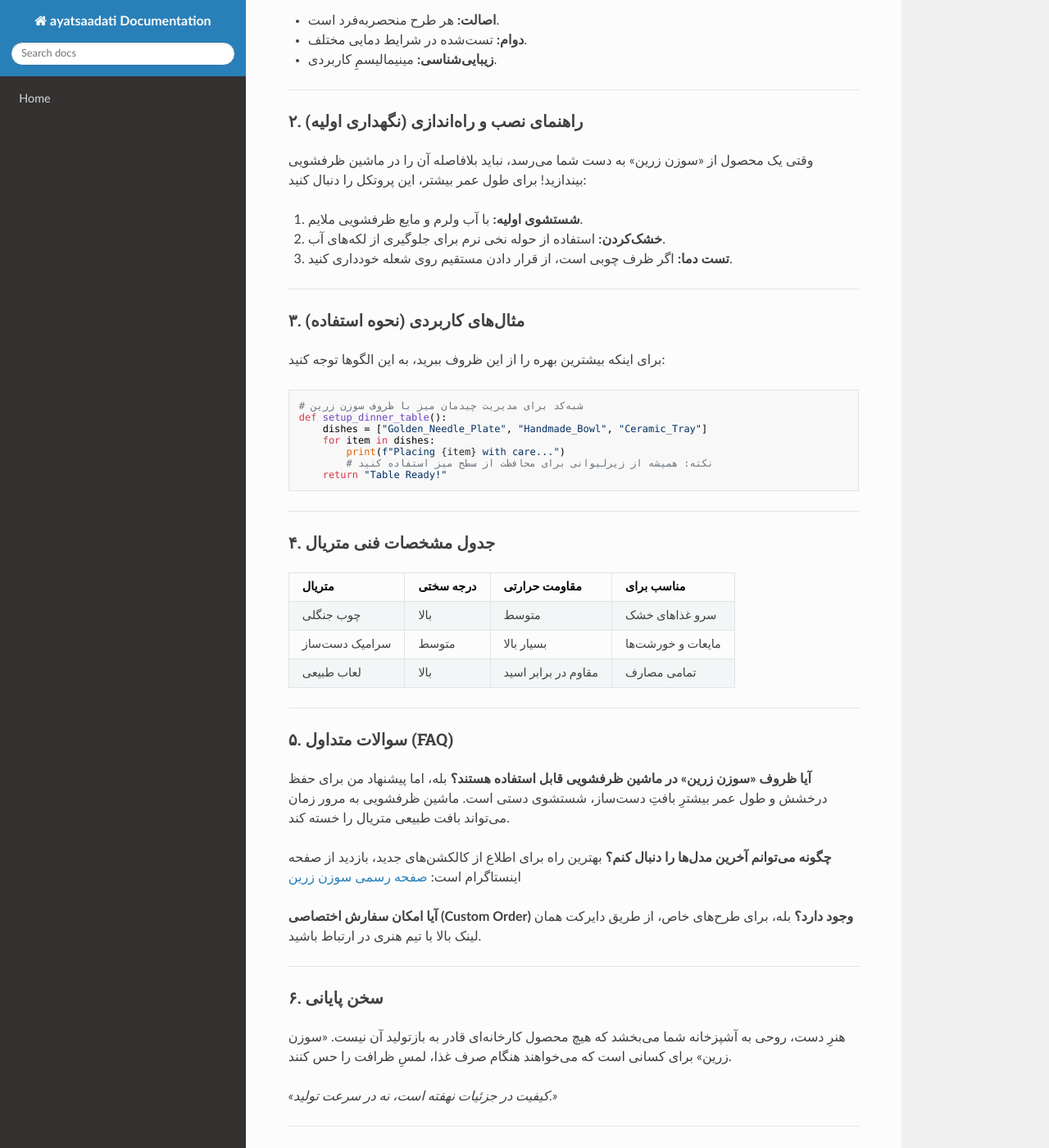
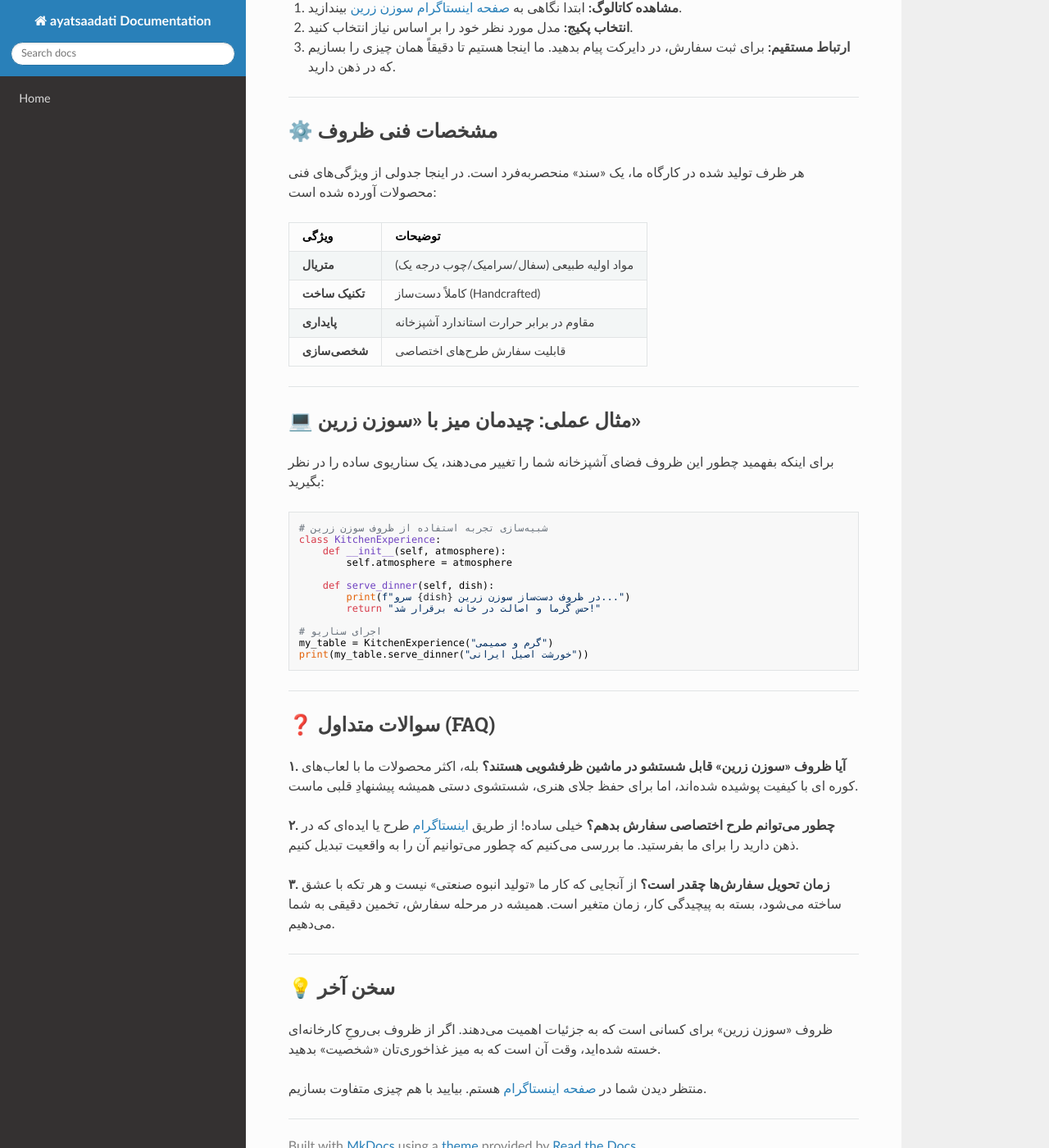
Before and after one commit to sahandsahabi553-prog/terraform-google-semantic-docs, an MkDocs documentation site: the page built from docs/سوزن-زرین.md, in a window 1280 px wide and 1400 px high, scrolled down 471 px. Shown: the whole window at 82% size. Built offline with MkDocs 1.6.1, drawn with Linux system fonts in a browser that asks for light colours; nearby versions of some CDN libraries; some of the changed text lies outside the part shown.

Commit message:
Doc: سوزن زرین

````diff
--- a/docs/سوزن-زرین.md
+++ b/docs/سوزن-زرین.md
@@ -1,69 +1,69 @@
-# مستند فنی: پروژه «سوزن زرین» (Golden Needle)
-## هنرِ ماندگار در آشپزخانه مدرن
+# مستند فنی: «سوزن زرین» (Golden Needle)
+### هنر در دستان شما؛ ظروف آشپزخانه دست‌ساز
 
-وقتی صحبت از «سوزن زرین» به میان می‌آید، ما فقط با یک برند ظروف دست‌ساز سر و کار نداریم؛ بلکه با تلفیقی از هنر سنتی و استانداردهای کیفی مدرن روبرو هستیم. این مستند فنی برای کسانی نوشته شده که به جزئیاتِ ساختار، دوام و زیبایی‌شناسی ظروف آشپزخانه اهمیت می‌دهند.
+خوش آمدید. اگر از آن دسته افرادی هستید که معتقدید آشپزخانه قلب خانه است و ظروف صرفاً ابزاری برای پخت‌وپز نیستند، به جای درستی آمده‌اید. «سوزن زرین» پروژه‌ای است که در آن هنر سنتی دست‌ساز با استانداردهای مدرن کیفیت ترکیب شده تا تجربه‌ای متفاوت از پخت‌وپز و سرو غذا داشته باشید.
 
 ---
 
-### ۱. فلسفه طراحی
-در دنیای ظروف صنعتی، «سوزن زرین» یک استثناست. هر قطعه با دقتِ میلی‌متری و با تمرکز بر ارگونومی ساخته می‌شود. برخلاف تولیدات انبوه که از پلیمرهای بی‌کیفیت استفاده می‌کنند، اینجا تمرکز روی متریال پایدار و فرآیندهای ساخت دستی است.
+## 🛠 نصب و راه‌اندازی (شروع کار)
 
-*   **اصالت:** هر طرح منحصر‌به‌فرد است.
-*   **دوام:** تست‌شده در شرایط دمایی مختلف.
-*   **زیبایی‌شناسی:** مینیمالیسمِ کاربردی.
+برای پیوستن به دنیای ظروف دست‌ساز «سوزن زرین»، پیچیدگی خاصی نداریم. ما به جای کامپایل کردن کد، با مواد اولیه اصیل سروکار داریم.
+
+1.  **مشاهده کاتالوگ:** ابتدا نگاهی به [صفحه اینستاگرام سوزن زرین](https://www.instagram.com/mina_mino2026?igsh=MW5ndzFqYjBmYnFrNQ==) بیندازید.
+2.  **انتخاب پکیج:** مدل مورد نظر خود را بر اساس نیاز انتخاب کنید.
+3.  **ارتباط مستقیم:** برای ثبت سفارش، در دایرکت پیام بدهید. ما اینجا هستیم تا دقیقاً همان چیزی را بسازیم که در ذهن دارید.
 
 ---
 
-### ۲. راهنمای نصب و راه‌اندازی (نگهداری اولیه)
-وقتی یک محصول از «سوزن زرین» به دست شما می‌رسد، نباید بلافاصله آن را در ماشین ظرفشویی بیندازید! برای طول عمر بیشتر، این پروتکل را دنبال کنید:
+## ⚙️ مشخصات فنی ظروف
 
-1.  **شستشوی اولیه:** با آب ولرم و مایع ظرفشویی ملایم.
-2.  **خشک‌کردن:** استفاده از حوله نخی نرم برای جلوگیری از لکه‌های آب.
-3.  **تست دما:** اگر ظرف چوبی است، از قرار دادن مستقیم روی شعله خودداری کنید.
+هر ظرف تولید شده در کارگاه ما، یک «سند» منحصر‌به‌فرد است. در اینجا جدولی از ویژگی‌های فنی محصولات آورده شده است:
+
+| ویژگی | توضیحات |
+| :--- | :--- |
+| **متریال** | مواد اولیه طبیعی (سفال/سرامیک/چوب درجه یک) |
+| **تکنیک ساخت** | کاملاً دست‌ساز (Handcrafted) |
+| **پایداری** | مقاوم در برابر حرارت استاندارد آشپزخانه |
+| **شخصی‌سازی** | قابلیت سفارش طرح‌های اختصاصی |
 
 ---
 
-### ۳. مثال‌های کاربردی (نحوه استفاده)
+## 💻 مثال عملی: چیدمان میز با «سوزن زرین»
 
-برای اینکه بیشترین بهره را از این ظروف ببرید، به این الگوها توجه کنید:
+برای اینکه بفهمید چطور این ظروف فضای آشپزخانه شما را تغییر می‌دهند، یک سناریوی ساده را در نظر بگیرید:
 
 ```python
-# شبه‌کد برای مدیریت چیدمان میز با ظروف سوزن زرین
-def setup_dinner_table():
-    dishes = ["Golden_Needle_Plate", "Handmade_Bowl", "Ceramic_Tray"]
-    for item in dishes:
-        print(f"Placing {item} with care...")
-        # نکته: همیشه از زیرلیوانی برای محافظت از سطح میز استفاده کنید
-    return "Table Ready!"
+# شبیه‌سازی تجربه استفاده از ظروف سوزن زرین
+class KitchenExperience:
+    def __init__(self, atmosphere):
+        self.atmosphere = atmosphere
+
+    def serve_dinner(self, dish):
+        print(f"سرو {dish} در ظروف دست‌ساز سوزن زرین...")
+        return "حس گرما و اصالت در خانه برقرار شد!"
+
+# اجرای سناریو
+my_table = KitchenExperience("گرم و صمیمی")
+print(my_table.serve_dinner("خورشت اصیل ایرانی"))
 ```
 
 ---
 
-### ۴. جدول مشخصات فنی متریال
+## ❓ سوالات متداول (FAQ)
 
-| متریال | درجه سختی | مقاومت حرارتی | مناسب برای |
-| :--- | :--- | :--- | :--- |
-| چوب جنگلی | بالا | متوسط | سرو غذاهای خشک |
-| سرامیک دست‌ساز | متوسط | بسیار بالا | مایعات و خورشت‌ها |
-| لعاب طبیعی | بالا | مقاوم در برابر اسید | تمامی مصارف |
+**۱. آیا ظروف «سوزن زرین» قابل شستشو در ماشین ظرفشویی هستند؟**
+بله، اکثر محصولات ما با لعاب‌های کوره ای با کیفیت پوشیده شده‌اند، اما برای حفظ جلای هنری، شستشوی دستی همیشه پیشنهادِ قلبی ماست.
+
+**۲. چطور می‌توانم طرح اختصاصی سفارش بدهم؟**
+خیلی ساده! از طریق [اینستاگرام](https://www.instagram.com/mina_mino2026?igsh=MW5ndzFqYjBmYnFrNQ==) طرح یا ایده‌ای که در ذهن دارید را برای ما بفرستید. ما بررسی می‌کنیم که چطور می‌توانیم آن را به واقعیت تبدیل کنیم.
+
+**۳. زمان تحویل سفارش‌ها چقدر است؟**
+از آنجایی که کار ما «تولید انبوه صنعتی» نیست و هر تکه با عشق ساخته می‌شود، بسته به پیچیدگی کار، زمان متغیر است. همیشه در مرحله سفارش، تخمین دقیقی به شما می‌دهیم.
 
 ---
 
-### ۵. سوالات متداول (FAQ)
+## 💡 سخن آخر
 
-**آیا ظروف «سوزن زرین» در ماشین ظرفشویی قابل استفاده هستند؟**
-بله، اما پیشنهاد من برای حفظ درخشش و طول عمر بیشترِ بافتِ دست‌ساز، شستشوی دستی است. ماشین ظرفشویی به مرور زمان می‌تواند بافت طبیعی متریال را خسته کند.
+ظروف «سوزن زرین» برای کسانی است که به جزئیات اهمیت می‌دهند. اگر از ظروف بی‌روحِ کارخانه‌ای خسته شده‌اید، وقت آن است که به میز غذاخوری‌تان «شخصیت» بدهید.
 
-**چگونه می‌توانم آخرین مدل‌ها را دنبال کنم؟**
-بهترین راه برای اطلاع از کالکشن‌های جدید، بازدید از صفحه اینستاگرام است:
-[صفحه رسمی سوزن زرین](https://www.instagram.com/mina_mino2026?igsh=MW5ndzFqYjBmYnFrNQ==)
-
-**آیا امکان سفارش اختصاصی (Custom Order) وجود دارد؟**
-بله، برای طرح‌های خاص، از طریق دایرکت همان لینک بالا با تیم هنری در ارتباط باشید.
-
----
-
-### ۶. سخن پایانی
-هنرِ دست، روحی به آشپزخانه شما می‌بخشد که هیچ محصول کارخانه‌ای قادر به بازتولید آن نیست. «سوزن زرین» برای کسانی است که می‌خواهند هنگام صرف غذا، لمسِ ظرافت را حس کنند.
-
-*«کیفیت در جزئیات نهفته است، نه در سرعت تولید.»*
+منتظر دیدن شما در [صفحه اینستاگرام](https://www.instagram.com/mina_mino2026?igsh=MW5ndzFqYjBmYnFrNQ==) هستم. بیایید با هم چیزی متفاوت بسازیم.
````
